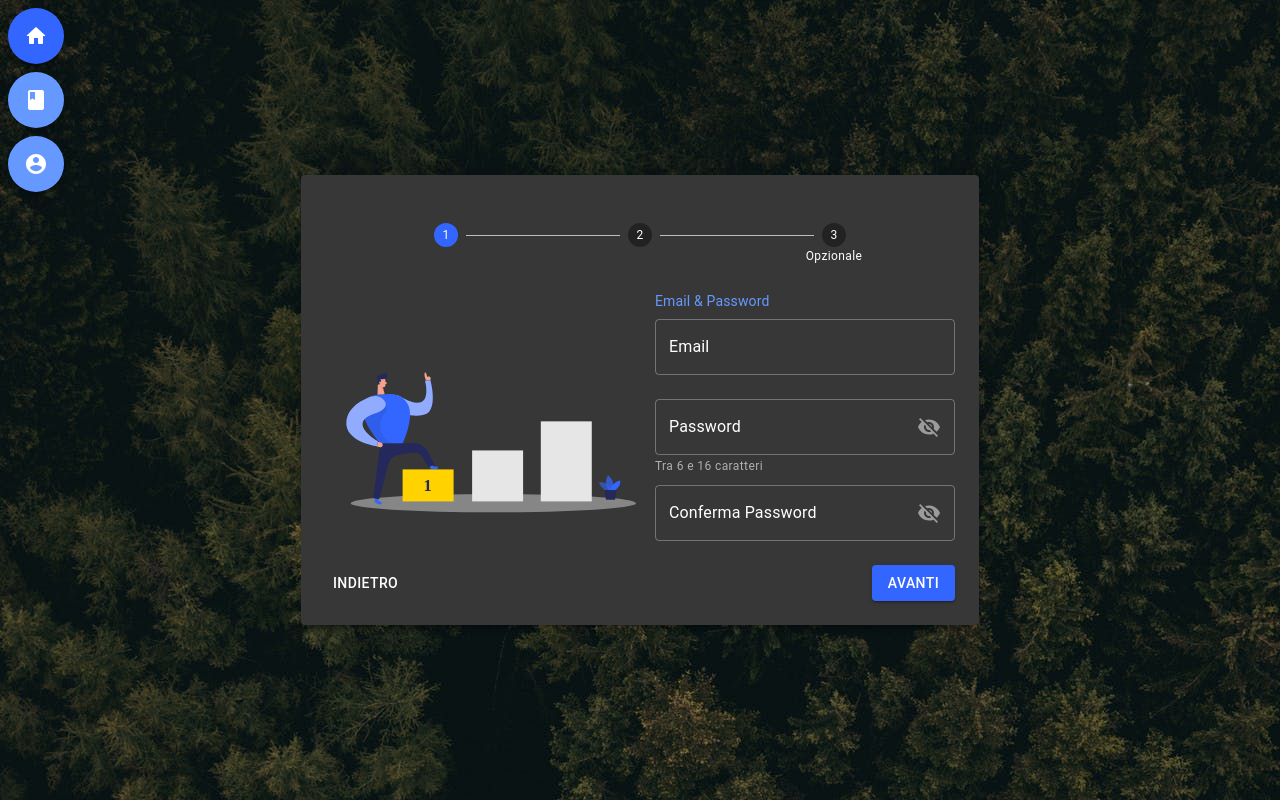
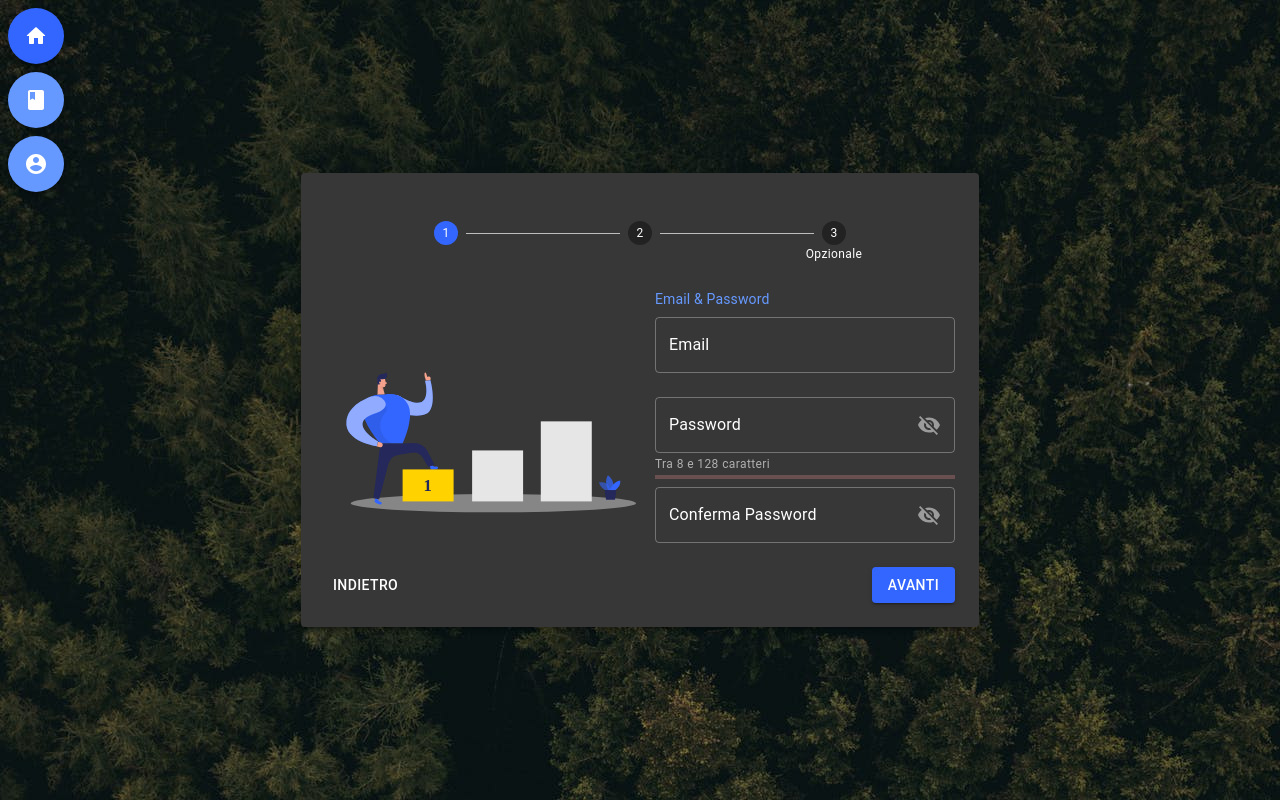
Before and after one commit to webion-hub/cody, a React (Create React App) app in the folder cody/ClientApp/: page /sign-up in a window 1280 px wide. Built offline with nearby package versions, Linux system fonts and the light colour scheme.

Commit message:
add password strenght

```diff
--- a/cody/ClientApp/src/components/format_control/id_control.js
+++ b/cody/ClientApp/src/components/format_control/id_control.js
@@ -4,13 +4,11 @@ export class IDControl{
   }
 
   isWrongUsername(username){
-    let re = /[ `!@#$%^&*()+\=\[\]{};':"\\|,.<>\/?~éèçò°à§ù]/;
-
-    return this.isUsernameWrongLength(username) || re.test(username);
+    return this.isUsernameWrongLength(username);
   }
 
   isWrongNameSurname(val){
-    let re = /[ `!@#$%^&*()_+\-=\[\]{};':"\\|,.<>\/?~]/;
+    let re = /^[A-Za-zÀ-ÿ][A-Za-zÀ-ÿ'-]+([ A-Za-zÀ-ÿ][A-Za-zÀ-ÿ'-]+)*$/;
 
     return val.length == 0 || re.test(val);
   }
--- a/cody/ClientApp/src/components/format_control/password_control.js
+++ b/cody/ClientApp/src/components/format_control/password_control.js
@@ -1,6 +1,6 @@
 export class PasswordControl{
   isPasswordWrongLength(password){
-    return !(password.length >= 6 && password.length <= 16);
+    return !(password.length >= 8 && password.length <= 128);
   }
 
   arePwWrong(password, confirmPassword){
@@ -10,4 +10,18 @@ export class PasswordControl{
 
     return wrongPw;
   }
+
+  pwStrength(password){
+    var strongRegex = new RegExp("^(?=.*[a-z])(?=.*[A-Z])(?=.*[0-9])(?=.*[!@#\$%\^&\*])(?=.{8,})");
+    var mediumRegex = new RegExp("^(((?=.*[a-z])(?=.*[A-Z]))|((?=.*[a-z])(?=.*[0-9]))|((?=.*[A-Z])(?=.*[0-9])))(?=.{6,})");
+
+    if(strongRegex.test(password))
+      return 100;
+    else if(mediumRegex.test(password))
+      return 50;
+    else if(password == 0)
+      return 0;
+    else
+      return 10;
+  }
 }
--- /dev/null
+++ b/cody/ClientApp/src/components/password_strenght_progress.js
@@ -0,0 +1,63 @@
+import React from 'react';
+
+import { LinearProgress } from '@material-ui/core';
+import { makeStyles } from '@material-ui/core/styles';
+
+import { PasswordControl } from './format_control/password_control';
+
+const progressBarColors = {
+  green: {
+    primary: "rgb(51, 204, 51)",
+    secondary: "rgba(102, 255, 153, 0.25)"
+  },
+  yellow: {
+    primary: "rgb(255, 204, 0)",
+    secondary: "rgba(255, 255, 153, 0.25)"
+  },
+  red: {
+    primary: "rgb(255, 80, 80)",
+    secondary: "rgba(255, 153, 153, 0.25)"
+  }
+}
+
+const useStyles = makeStyles({
+  strong: {
+    "& .MuiLinearProgress-barColorPrimary": {
+      backgroundColor: progressBarColors.green.primary,
+    },
+      backgroundColor: progressBarColors.green.secondary,
+  },
+  medium: {
+    "& .MuiLinearProgress-barColorPrimary": {
+      backgroundColor: progressBarColors.yellow.primary,
+    },
+      backgroundColor: progressBarColors.yellow.secondary,
+  },
+  weak: {
+    "& .MuiLinearProgress-barColorPrimary": {
+      backgroundColor: progressBarColors.red.primary,
+    },
+      backgroundColor: progressBarColors.red.secondary,
+  },
+});
+
+export function PwStrengthProgress(props){
+  const pwControl = new PasswordControl();
+  const classes = useStyles(props);
+
+  function changeColor(){
+    if(pwControl.pwStrength(props.password) == 100)
+        return classes.strong;
+      else if(pwControl.pwStrength(props.password) == 50)
+        return classes.medium;
+      else
+        return classes.weak;
+    }
+  return(
+      <LinearProgress
+        variant="determinate"
+        value={pwControl.pwStrength(props.password)}
+        className={changeColor()}
+      />
+  );
+}
--- a/cody/ClientApp/src/pages/sign_up/sign_up_steps/1_email_password.js
+++ b/cody/ClientApp/src/pages/sign_up/sign_up_steps/1_email_password.js
@@ -6,6 +6,7 @@ import { Typography } from '@material-ui/core';
 import { TextField } from '@material-ui/core';
 
 import { Password } from '../../../components/password_textfield';
+import { PwStrengthProgress } from '../../../components/password_strenght_progress';
 import { SignUpBase } from '../sign_up_base';
 import { Colors } from '../../../index';
 
@@ -118,8 +119,11 @@ export class EmailPassword extends Component{
                 color: Colors.lightGrey
               }}
             >
-              Tra 6 e 16 caratteri
+              Tra 8 e 128 caratteri
             </Typography>
+            <PwStrengthProgress
+              password={this.state.password}
+            />
           </Box>,
           <Password
             label="Conferma Password"
```
